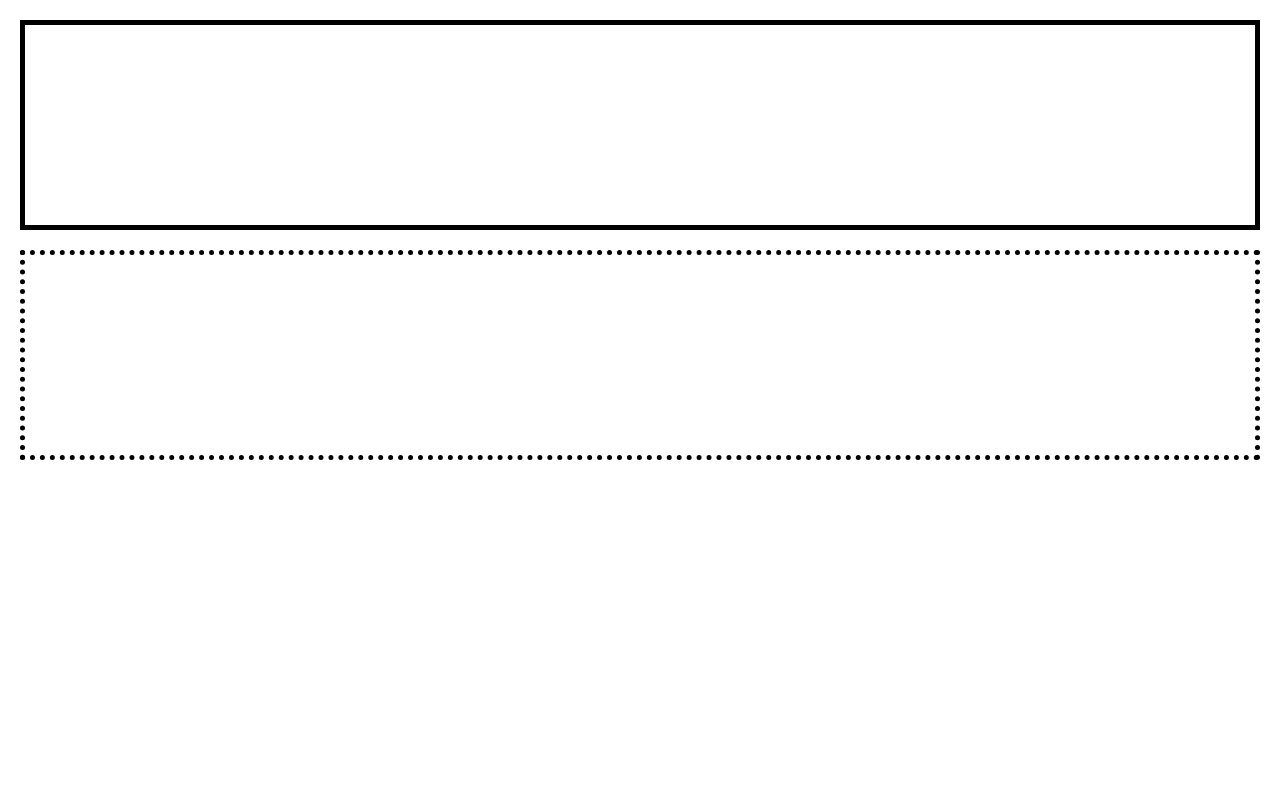
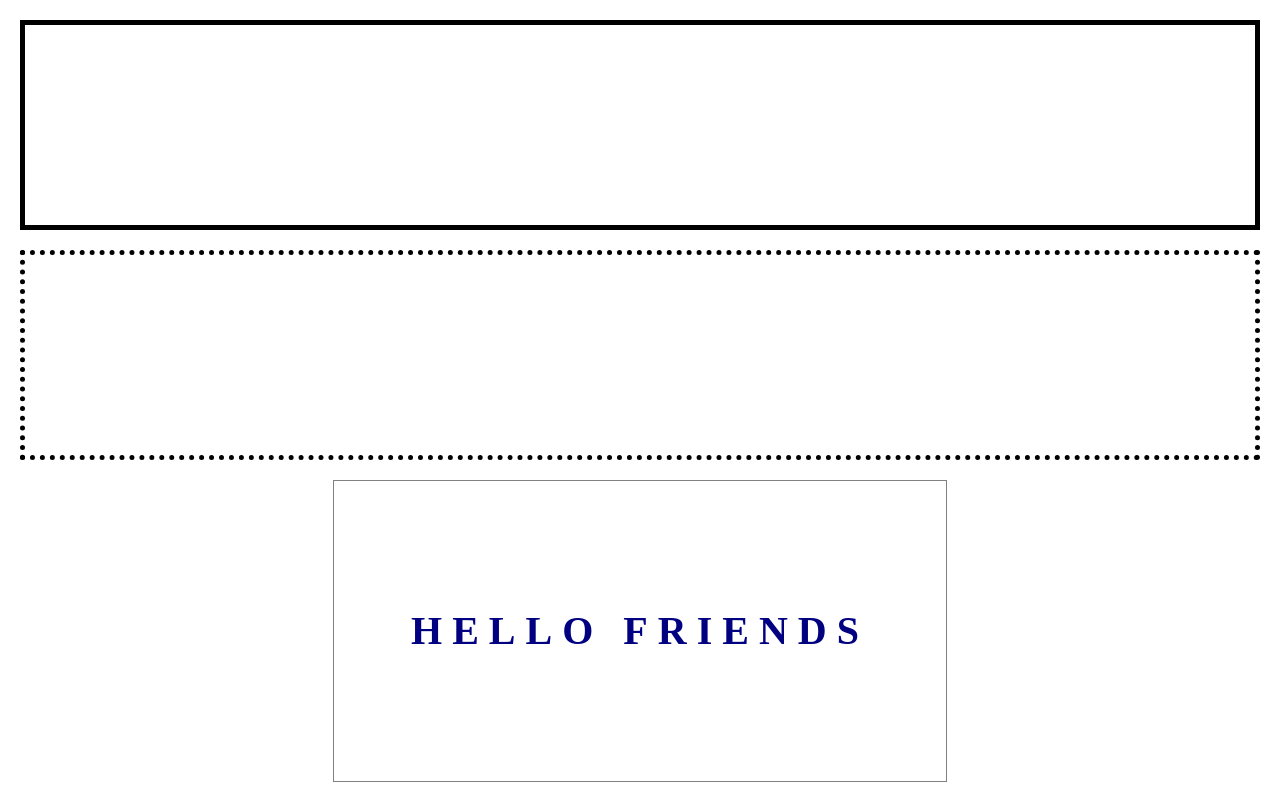
Before and after one commit to Cat-Mills/wb-html-css-x, a plain HTML site: page second/index.html in a window 1280 px wide. Drawn offline with Linux system fonts and the light colour scheme.

Commit message:
added the font... can't figure out the spacing.

```diff
--- a/second/index.css
+++ b/second/index.css
@@ -17,7 +17,24 @@
 
 }
 #section-3 {
-    text-align: center;
-
+    background-color: white;
+    height: 25vh;
+    width: 40%;
+    margin:auto;
+    padding: 50px;
+    border: 1px solid gray;
+    box-shadow: 3px, 3px, 5px,0px black;
 
 }
+
+h1 {
+    width: 100%;
+    text-align: center;
+    letter-spacing: 10px;
+    vertical-align: middle;
+    font-family: 'Times New Roman', Times, serif;
+    font-weight: bold;
+    font-size: 40px;
+    color: navy;
+    margin-top: 80px;
+}
--- a/second/index.html
+++ b/second/index.html
@@ -16,7 +16,11 @@
         </div>
     </section>
     <section id="section-2"></section>
-    <section id="section-3"></section>
+    <section id="section-3">
+        <div>
+            <h1>HELLO FRIENDS</h1>
+        </div>
+    </section>
 
 </body>
 </html>
```
